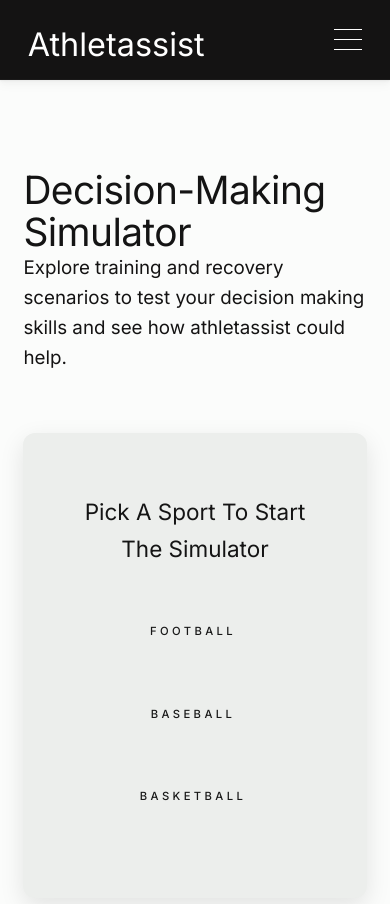
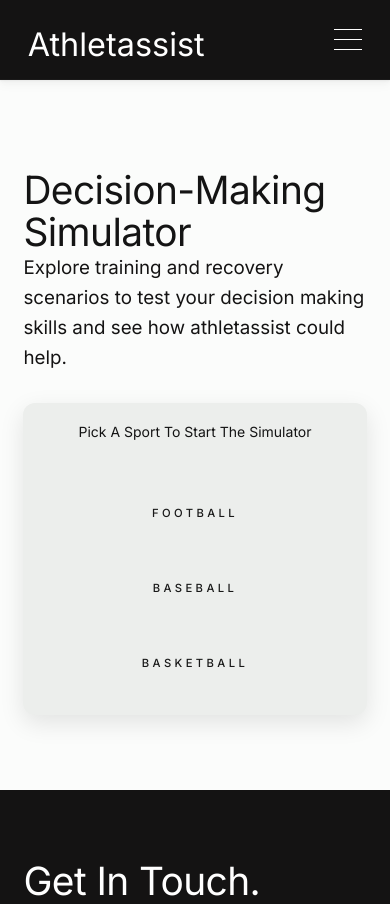
Before and after one commit to athletassist/athletassist-site, a plain HTML site: page simulator.html in a window 390 px wide. Shown: the top 904 px of the page. Drawn offline with Linux system fonts and the light colour scheme; a web font is replaced by a local one.

Commit message:
yessir...

```diff
--- a/simulator.html
+++ b/simulator.html
@@ -43,13 +43,49 @@
         flex-wrap: wrap;
     }
 
-    #sim-btn{
+ @media only screen and (max-width: 768px) {
+  #simulator-container {
+    padding: 1rem;
+    margin-top: 1rem;
+    width: 100%;
+    box-sizing: border-box;
 
-    }
+  }
 
-    #sim-btn :hover {
+  #simulator-text {
+    font-size: 14px;
+  }
 
-    }
+  #simulator-options {
+    display: flex;
+    flex-direction: column;
+    gap: 0.75rem;
+    width: 100%;
+    box-sizing: border-box;
+  }
+
+  .sim-btn {
+    display: block;         /* allow to expand vertically */
+    width: 100%;            /* fill container horizontally */
+    box-sizing: border-box; /* include padding in width */
+    padding: 0.75rem 1rem;  /* enough vertical and horizontal padding */
+    text-align: center;     /* center the text */
+    white-space: normal;    /* allow text to wrap */
+    overflow-wrap: break-word; /* break long words if needed */
+    line-height: 1.4;       /* enough line height for readability */
+    flex: 1 1 auto;         /* allow buttons to grow if needed */
+  }
+
+  body {
+    overflow-x: hidden;
+  }
+}
+
+
+
+
+
+
 
     </style>
 
@@ -145,7 +181,6 @@
                             <h5>Contact Us</h5>
                             <ul class="link-list">
                                 <li><a href="mailto:info@athletassist.org">info@athletassist.org</a></li>
-                                <li><a href="tel:+1234567890">+123 456 7890</a></li>
                             </ul>
                         </div>
                     </div>
@@ -190,5 +225,7 @@
     <script src="js/script.js"></script>
     <script src="js/scenario.js"></script>
 
+
+
 </body>
 </html>
```
